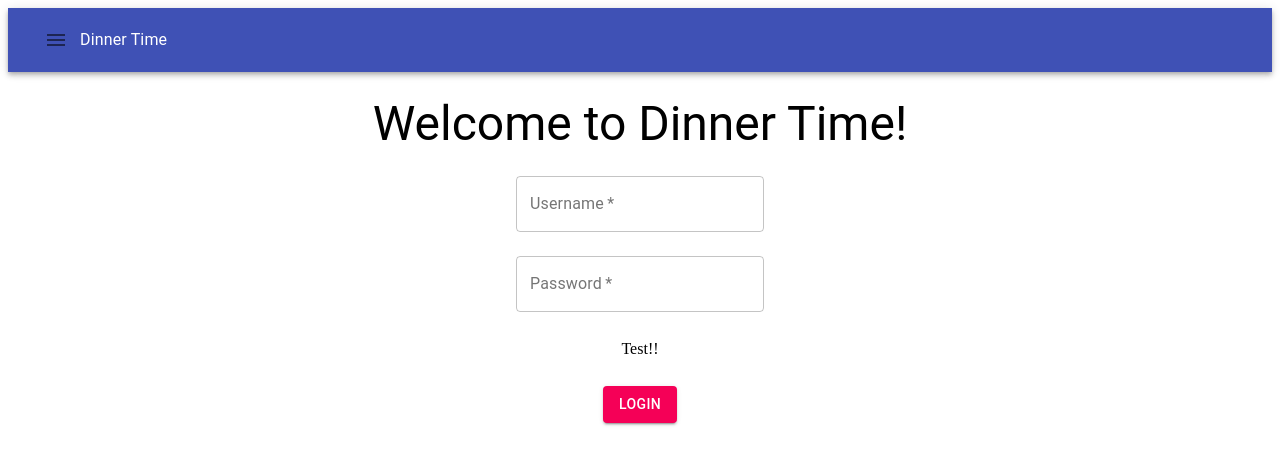
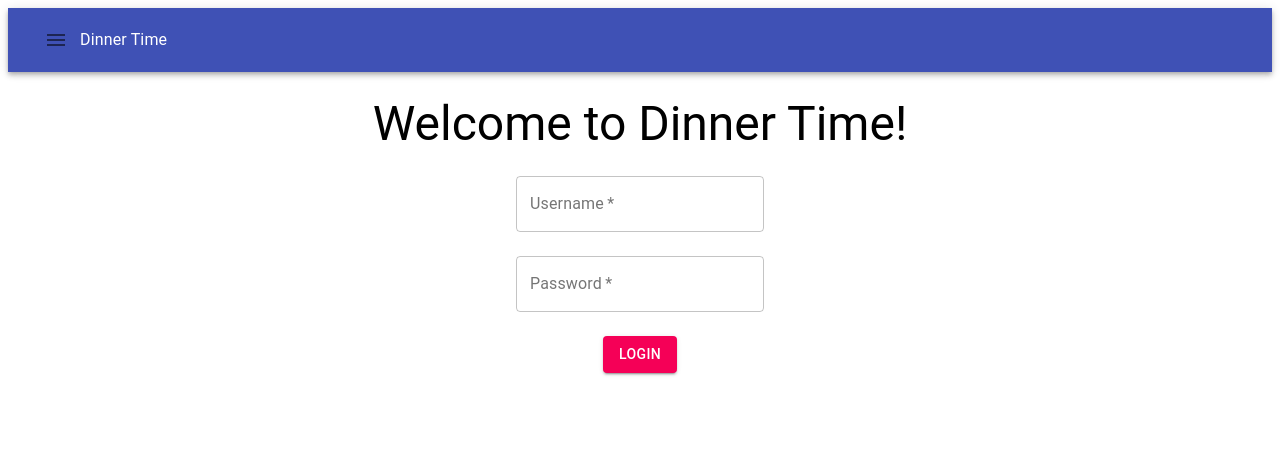
Before and after one commit to ahmedmansour4/DinnerTime, a React (Create React App) app: page / in a window 1280 px wide. Shown: the top 464 px of the page. Built offline with nearby package versions, Linux system fonts and the light colour scheme.

Commit message:
api all good

```diff
--- a/src/components/Login.js
+++ b/src/components/Login.js
@@ -61,7 +61,7 @@ export class Login extends Component {
           .then(res => {
               // Get the response here, do something with it here
               // On successful login, we recieve a Javascript Web Token (JWT). We need to save this somewhere locally so we can use it to get authorization to load other pages.
-
+              this.props.nextStep();
                 console.log(res.data);
           }).catch((error) => {
               // There was an error sent back, so read the String sent back and act accordingly.
@@ -78,6 +78,7 @@ export class Login extends Component {
                   console.log("SOME UNKNOWN ERROR :(");
               }
           });
+
       }
 
       // This render function controls what is displayed, it's all in HTML
@@ -106,7 +107,6 @@ export class Login extends Component {
                         <Grid item xs={6}>
                             <TextField required id="outlined-required" label="Password" type='password' variant="outlined" fullWidth={true} onChange={this.handleChangePassword}/>
                         </Grid>
-                        <p>Test!!</p>
                         <Grid item xs={12} sm={7}>
                         <Button variant='contained' color="secondary" fullWidth={true} onClick={this.handleSubmit}
                         >
```
